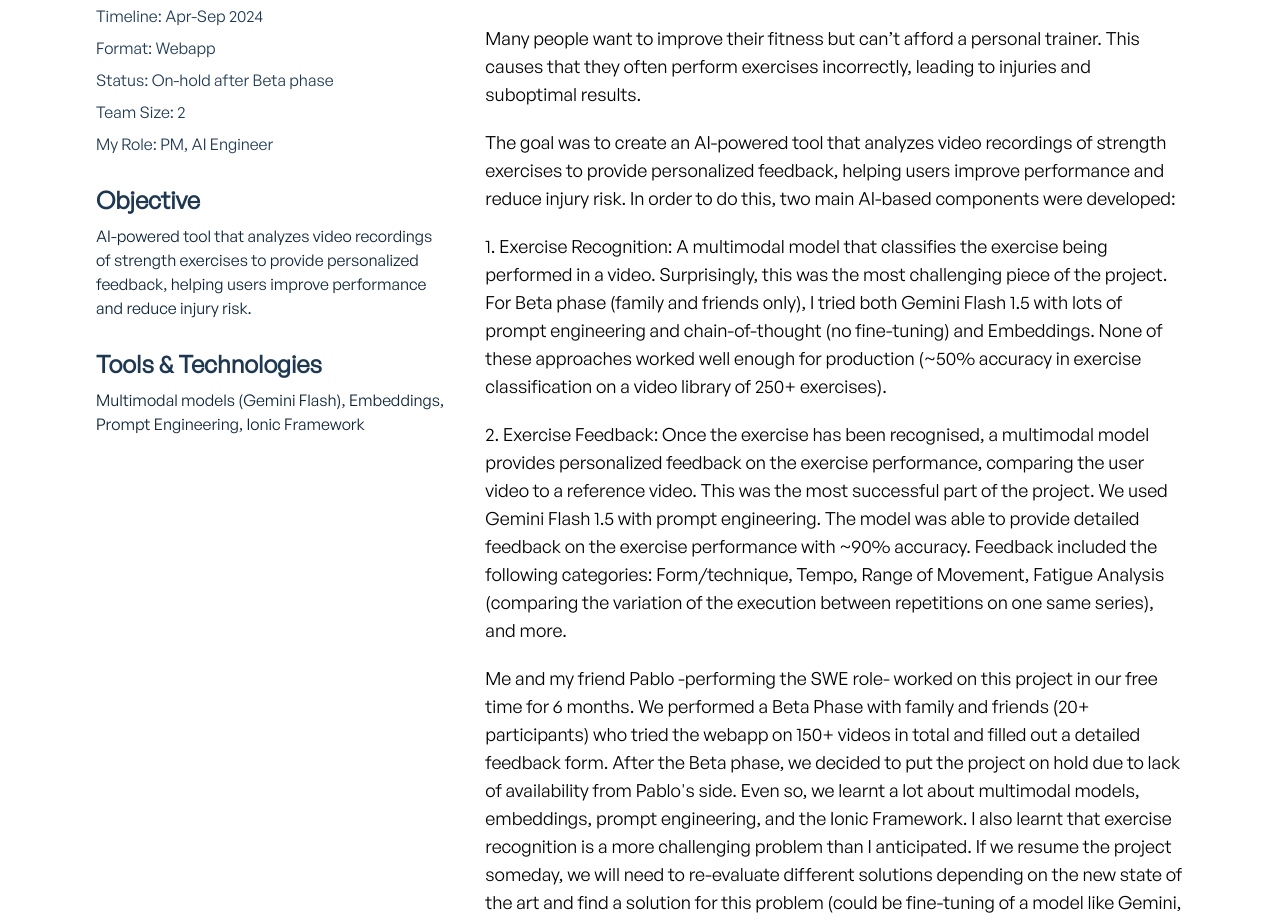
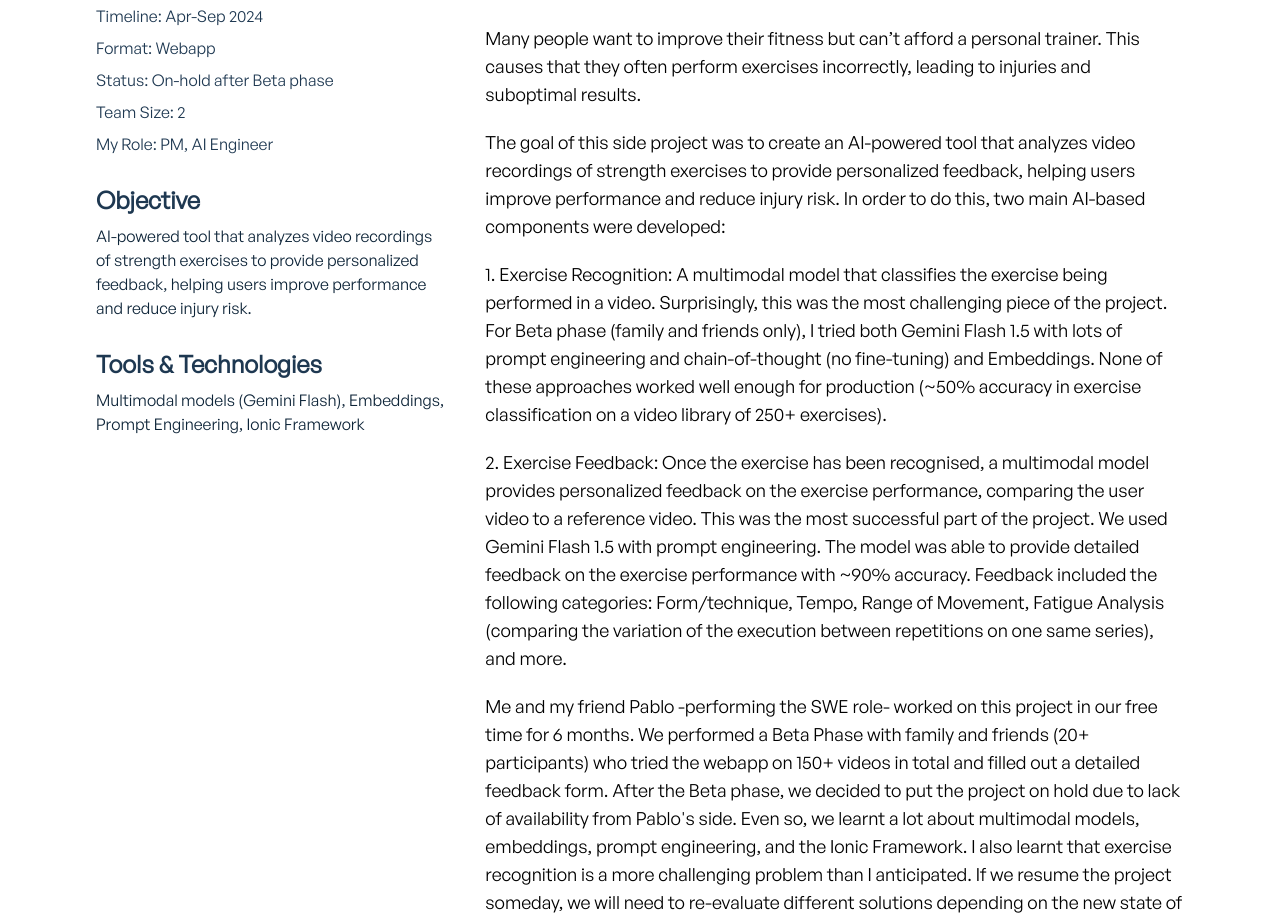
Before and after one commit to elenamatay/ai-portfolio, a Next.js app: page /projects/1 in a window 1280 px wide. Shown: the part 1300-2221 px from the top of the page. Built offline with nearby package versions, Linux system fonts and the light colour scheme.

Commit message:
Added extra sentence for clarity in AI trainer project

```diff
--- a/data/projectsData.js
+++ b/data/projectsData.js
@@ -81,7 +81,7 @@ const projectsData = [
 				{
 					id: uuidv4(),
 					details:
-						'The goal was to create an AI-powered tool that analyzes video recordings of strength exercises to provide personalized feedback, helping users improve performance and reduce injury risk. In order to do this, two main AI-based components were developed:',
+						'The goal of this side project was to create an AI-powered tool that analyzes video recordings of strength exercises to provide personalized feedback, helping users improve performance and reduce injury risk. In order to do this, two main AI-based components were developed:',
 				},
 				{
 					id: uuidv4(),
```
